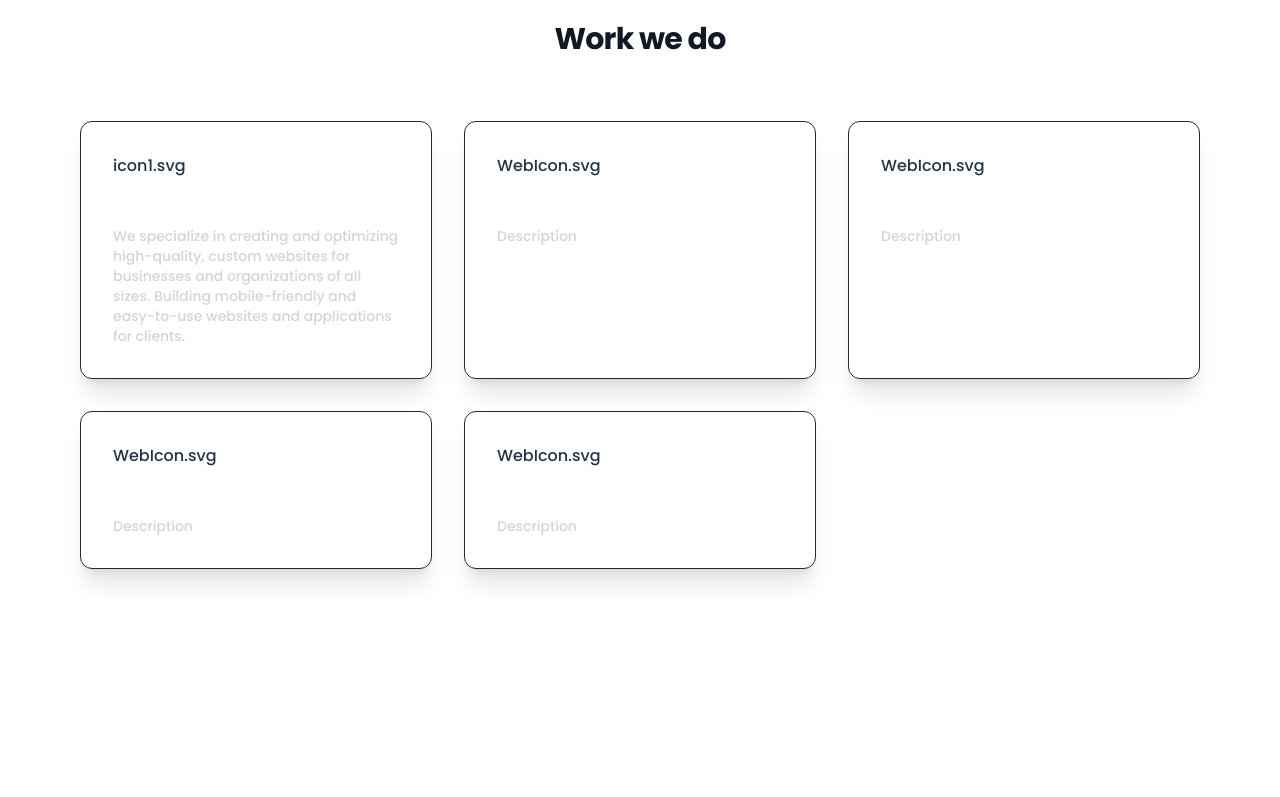
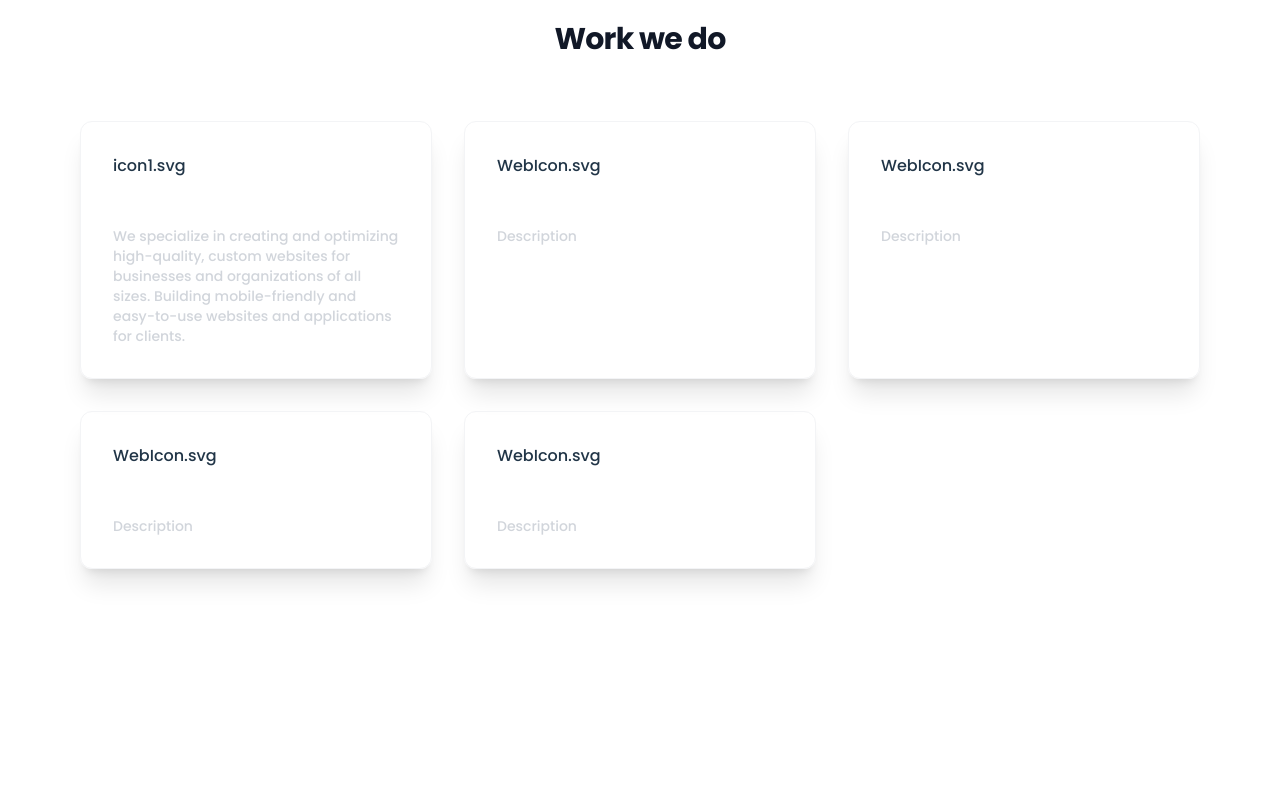
Before and after one commit to AKindWorld/TechFlowwLandingPage, a React (Vite) app: page / in a window 1280 px wide. Shown: the part 1703-2500 px from the top of the page. Built offline with nearby package versions, Linux system fonts and the light colour scheme; a web font is replaced by a local one.

Commit message:
push light mode fixes for some components

```diff
--- a/src/components/Services_Template.jsx
+++ b/src/components/Services_Template.jsx
@@ -7,7 +7,7 @@ const ServicesTemplate = () => {
             {data.services.map((service, index) => (
                 <a
                     key={index}
-                    className="block rounded-xl border border-gray-800 p-8 shadow-xl transition hover:border-teal-500/10 hover:shadow-teal-500/10 dark:bg-[#181825]"
+                    className="block rounded-xl border border-gray-100 p-8 shadow-xl transition hover:border-teal-500/10 hover:shadow-teal-500/10 dark:bg-[#181825]"
                     href="#"
                 >
                     <div dangerouslySetInnerHTML={{ __html: service.icon }} className='mb-4 w-32' />
--- a/src/components/Testimonials_Template.jsx
+++ b/src/components/Testimonials_Template.jsx
@@ -6,7 +6,7 @@ const Testimonials_Template = () => {
         <div>
             {data.testimonials.map((testimonial, index) => (
                 <div className="mb-8 sm:break-inside-avoid" key={index}>
-                    <blockquote className="rounded-2xl bg-[#f9fafb] dark:bg-[#181825] p-6 shadow-sm sm:p-8">
+                    <blockquote className="rounded-2xl bg-[#f9fafb] dark:bg-[#181825] border border-[#f9fafb] hover:border-teal-500/10 p-6 shadow-sm sm:p-8">
                         <div className="flex items-center gap-4">
                             <img
                                 alt=""
```
Also changed, not shown: src/components/PortfolioProfiles.jsx (added).
